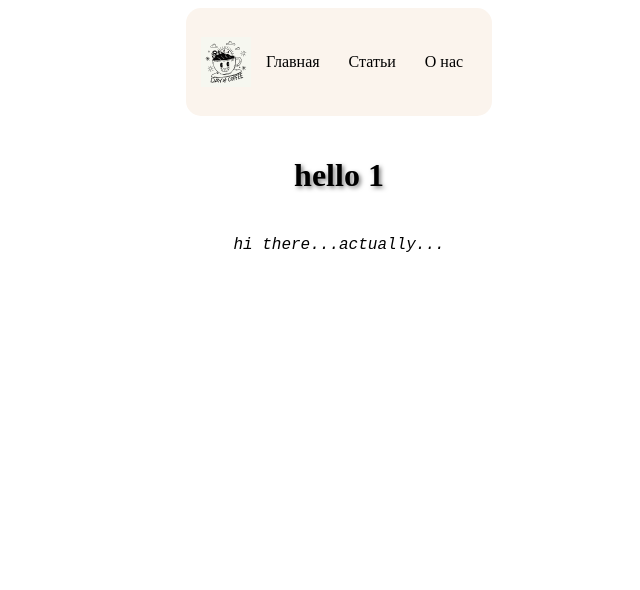
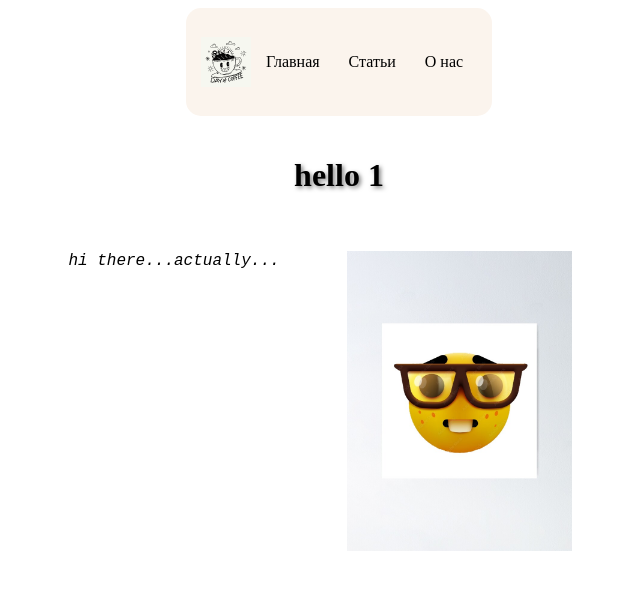
Before and after one commit to elnest-prog/university_tasks, a Django app: a page that uses web_django/labs/mysite/articles/templates/articles/article_item.html in a window 1280 px wide. Shown: the top 590 px of the page, without its empty margins (301-941 px from the left). Run offline with Django 5.2, Linux system fonts and the light colour scheme; data comes from the database, SQL or seed files in the repository; both versions use the stored data as it was after the commit.

Commit message:
added answers for 7 lab

```diff
--- a/web_django/labs/mysite/articles/models.py
+++ b/web_django/labs/mysite/articles/models.py
@@ -6,6 +6,7 @@ class Article(models.Model):
     slug = models.SlugField()
     body = models.TextField()
     date = models.DateTimeField(auto_now_add=True)
+    thumbnail = models.ImageField(upload_to='images/', blank=True)
 
     def __str__(self):
         return self.title
--- a/web_django/labs/mysite/articles/templates/articles/article_item.html
+++ b/web_django/labs/mysite/articles/templates/articles/article_item.html
@@ -4,5 +4,6 @@
 <div class="article-detail">
     <h1>{{ article.title }}</h1>
     <p>{{ article.body }}</p>
+    <img src="{{ article.thumbnail.url }}" alt="">
 </div>
 {% endblock content %}
--- a/web_django/labs/mysite/mysite/settings.py
+++ b/web_django/labs/mysite/mysite/settings.py
@@ -126,3 +126,6 @@ STATICFILES_DIRS = [
 # https://docs.djangoproject.com/en/5.1/ref/settings/#default-auto-field
 
 DEFAULT_AUTO_FIELD = 'django.db.models.BigAutoField'
+
+MEDIA_URL = 'media/'
+MEDIA_ROOT = BASE_DIR / 'media'
--- a/web_django/labs/mysite/mysite/urls.py
+++ b/web_django/labs/mysite/mysite/urls.py
@@ -16,6 +16,8 @@ Including another URLconf
 """
 
 from django.contrib import admin
+from django.conf import settings
+from django.conf.urls.static import static
 from django.urls import path, include
 
 from mysite import views
@@ -26,3 +28,5 @@ urlpatterns = [
     path('about/', views.about, name = 'about'),
     path('articles/', include('articles.urls')),
 ]
+
+urlpatterns += static(settings.MEDIA_URL, document_root = settings.MEDIA_ROOT)
--- a/web_django/labs/mysite/static/css/style.css
+++ b/web_django/labs/mysite/static/css/style.css
@@ -5,12 +5,15 @@ h1{
 }
 p{
     display: flex;
-    text-align: center;
+    text-align:justify;
     justify-content: space-evenly;
     text-decoration-color: bisque;
     font-family: 'Courier New', Courier, monospace;
     font-style: oblique;
     max-width: 700px;
+        padding-right: 30px;
+    float: left;
+    margin-bottom: 10px;
 }
 body{
   display: grid;
@@ -86,3 +89,12 @@ li a {
   padding: 30px 14px 30px 15px;
   text-decoration: none;
 }
+
+img {
+    width: 300px;
+    height: 300px;
+    object-fit: contain;
+    position: relative;
+    margin-top: 15px;
+
+}
```
Also changed, not shown: web_django/labs/mysite/articles/migrations/0002_article_thumbnail.py (added), web_django/labs/mysite/db.sqlite3, web_django/labs/mysite/media/images/bonya1.jpg (added), web_django/labs/mysite/media/images/d297c9b435ef059aef0bb6c2350f2764.jpg (added), web_django/labs/mysite/media/images/fpostersmallwall_textureproduct750x1000.u5.jpg (added), 4 other files.
